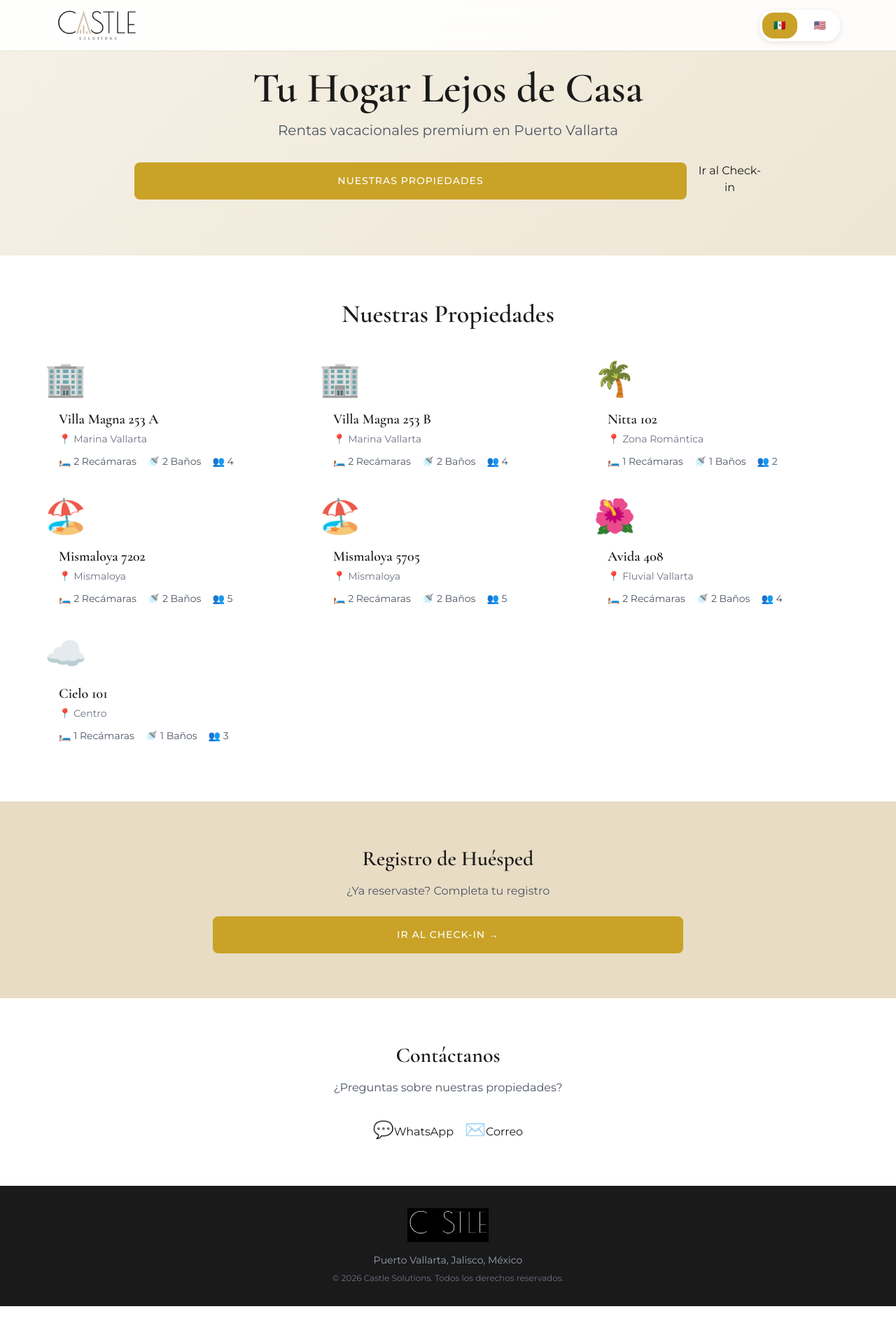
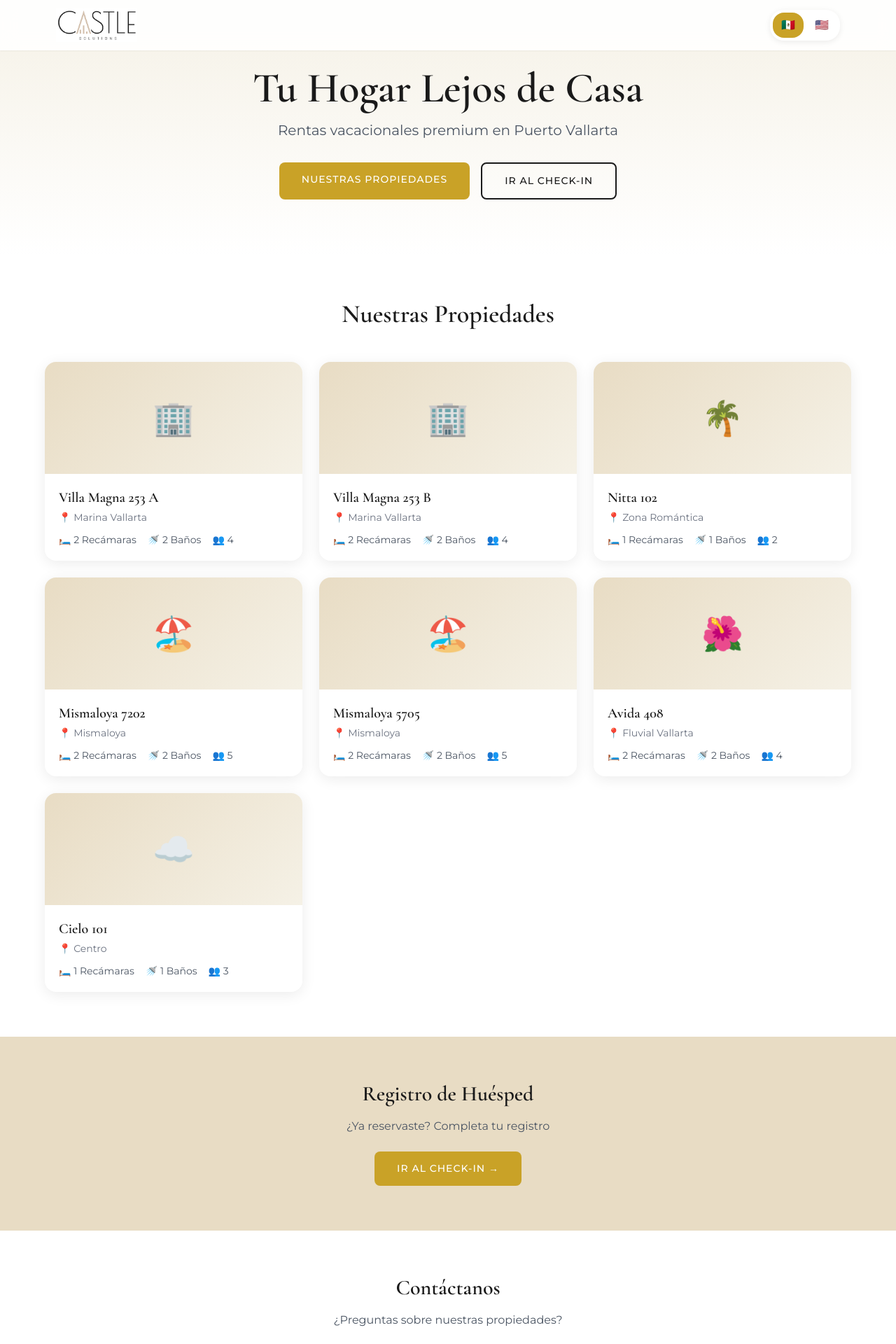
Before and after one commit to Pvrolomx/castle-checkin, a Next.js app: page / in a window 1280 px wide. Shown: the top 1920 px of the page at 70% size. Before the commit the page ends 1866 px from the top, so only its background shows below. Built offline with nearby package versions, Linux system fonts and the light colour scheme.

Commit message:
Update app/globals.css - landing + checkin

```diff
--- a/app/globals.css
+++ b/app/globals.css
@@ -13,9 +13,13 @@
   box-sizing: border-box;
 }
 
+html {
+  scroll-behavior: smooth;
+}
+
 body {
   font-family: 'Montserrat', sans-serif;
-  background: linear-gradient(135deg, var(--castle-cream) 0%, var(--castle-sand) 100%);
+  background: var(--castle-cream);
   min-height: 100vh;
   color: var(--castle-dark);
 }
@@ -24,6 +28,20 @@ h1, h2, h3 {
   font-family: 'Cormorant Garamond', serif;
 }
 
+/* Hero Gradient */
+.hero-gradient {
+  background: linear-gradient(180deg, var(--castle-cream) 0%, white 100%);
+}
+
+.bg-castle-sand {
+  background: var(--castle-sand);
+}
+
+.bg-castle-dark {
+  background: var(--castle-dark);
+}
+
+/* Forms */
 .form-input {
   width: 100%;
   padding: 14px 16px;
@@ -51,9 +69,9 @@ h1, h2, h3 {
   color: #666;
 }
 
+/* Buttons */
 .btn-primary {
-  width: 100%;
-  padding: 16px 32px;
+  padding: 14px 32px;
   background: var(--castle-gold);
   color: white;
   border: none;
@@ -65,6 +83,8 @@ h1, h2, h3 {
   letter-spacing: 1px;
   cursor: pointer;
   transition: all 0.3s ease;
+  text-decoration: none;
+  text-align: center;
 }
 
 .btn-primary:hover {
@@ -73,36 +93,95 @@ h1, h2, h3 {
   box-shadow: 0 4px 12px rgba(201, 162, 39, 0.3);
 }
 
-.btn-primary:disabled {
-  background: #ccc;
-  cursor: not-allowed;
-  transform: none;
+.btn-secondary {
+  padding: 14px 32px;
+  background: transparent;
+  color: var(--castle-dark);
+  border: 2px solid var(--castle-dark);
+  border-radius: 8px;
+  font-family: 'Montserrat', sans-serif;
+  font-size: 14px;
+  font-weight: 500;
+  text-transform: uppercase;
+  letter-spacing: 1px;
+  cursor: pointer;
+  transition: all 0.3s ease;
+  text-decoration: none;
+  text-align: center;
 }
 
+.btn-secondary:hover {
+  background: var(--castle-dark);
+  color: white;
+}
+
+/* Language Toggle */
 .lang-toggle {
   display: flex;
-  gap: 8px;
+  gap: 4px;
   background: white;
   padding: 4px;
   border-radius: 20px;
-  box-shadow: 0 2px 8px rgba(0,0,0,0.1);
+  box-shadow: 0 2px 8px rgba(0,0,0,0.08);
 }
 
 .lang-btn {
-  padding: 8px 16px;
+  padding: 6px 12px;
   border: none;
   border-radius: 16px;
   cursor: pointer;
-  font-size: 14px;
+  font-size: 16px;
   transition: all 0.2s ease;
   background: transparent;
 }
 
 .lang-btn.active {
   background: var(--castle-gold);
-  color: white;
 }
 
+/* Property Cards */
+.property-card {
+  background: white;
+  border-radius: 16px;
+  overflow: hidden;
+  box-shadow: 0 4px 20px rgba(0,0,0,0.08);
+  transition: all 0.3s ease;
+}
+
+.property-card:hover {
+  transform: translateY(-4px);
+  box-shadow: 0 8px 30px rgba(0,0,0,0.12);
+}
+
+.property-image {
+  height: 160px;
+  background: linear-gradient(135deg, var(--castle-sand) 0%, var(--castle-cream) 100%);
+  display: flex;
+  align-items: center;
+  justify-content: center;
+}
+
+/* Contact Buttons */
+.contact-btn {
+  display: flex;
+  align-items: center;
+  gap: 12px;
+  padding: 16px 28px;
+  background: white;
+  border: 2px solid #e0e0e0;
+  border-radius: 12px;
+  text-decoration: none;
+  color: var(--castle-dark);
+  font-weight: 500;
+  transition: all 0.3s ease;
+}
+
+.contact-btn:hover {
+  border-color: var(--castle-gold);
+  box-shadow: 0 4px 12px rgba(201, 162, 39, 0.15);
+}
+
+/* Animations */
 @keyframes fadeIn {
   from { opacity: 0; transform: translateY(10px); }
   to { opacity: 1; transform: translateY(0); }
@@ -111,3 +190,12 @@ h1, h2, h3 {
 .fade-in {
   animation: fadeIn 0.5s ease forwards;
 }
+
+/* Utilities */
+.invert {
+  filter: invert(1);
+}
+
+.brightness-200 {
+  filter: brightness(2);
+}
```
